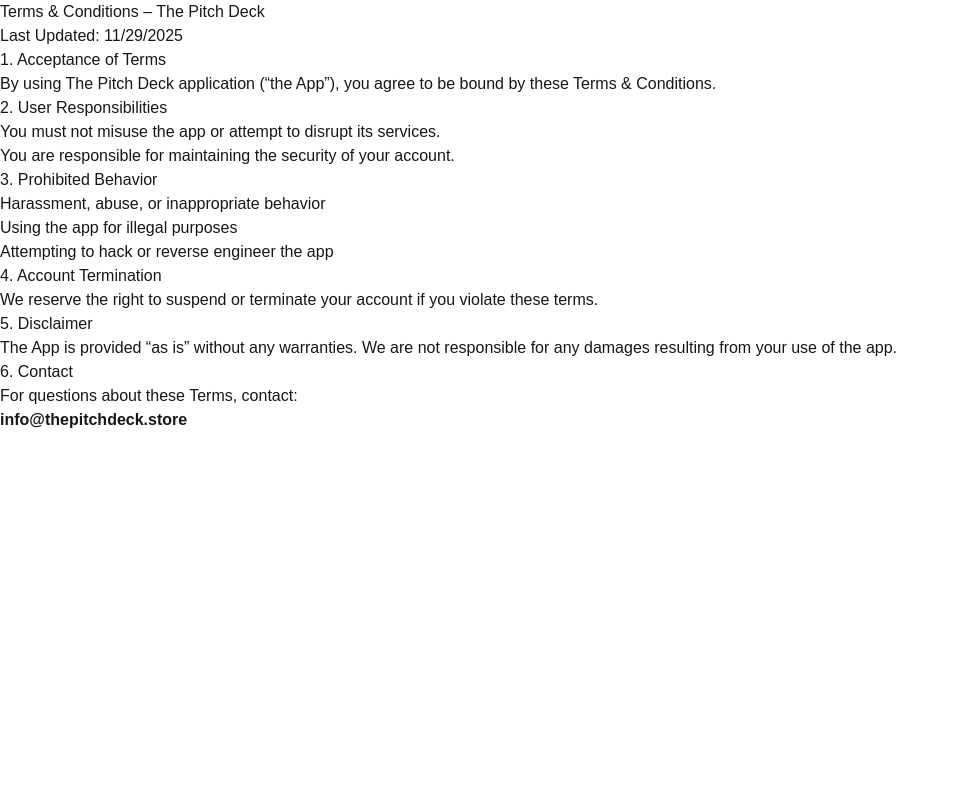
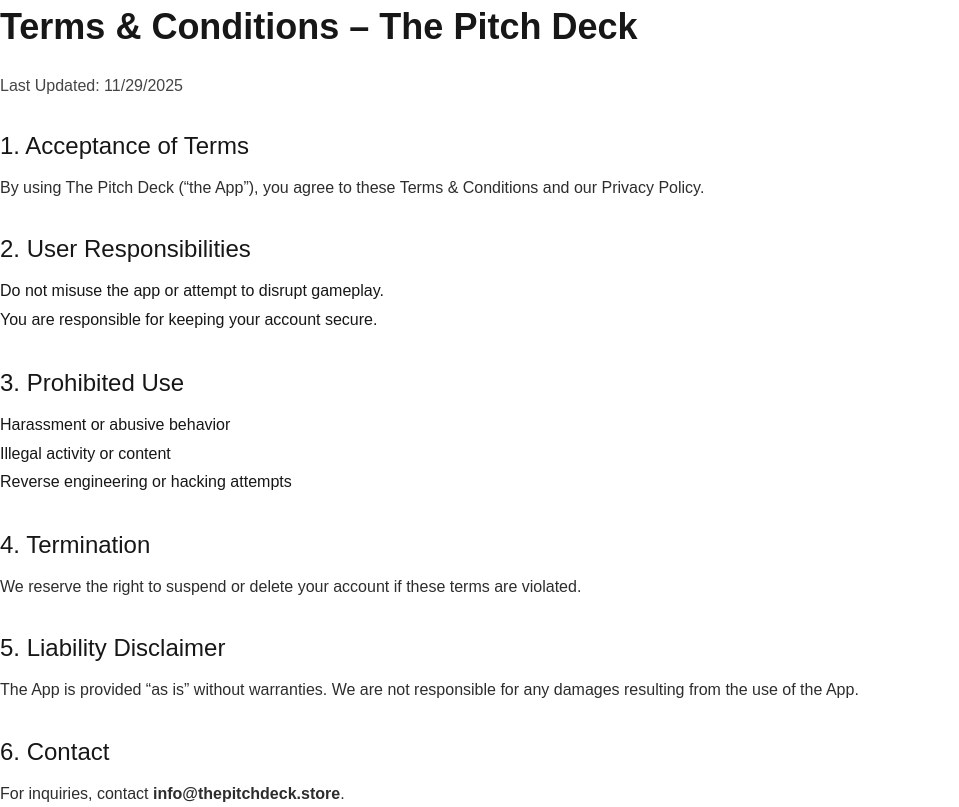
Before and after one commit to ktahagulpinar/thepitchdeck-reset, a Next.js app: page /terms in a window 1280 px wide. Shown: the whole page, without its empty margins (0-959 px from the left). Built offline with nearby package versions, Linux system fonts and the light colour scheme.

Commit message:
Refactor TermsPage layout and styling

```diff
--- a/app/terms/page.tsx
+++ b/app/terms/page.tsx
@@ -1,45 +1,58 @@
 export default function TermsPage() {
   return (
     <main>
-      <h1>Terms & Conditions – The Pitch Deck</h1>
-      <p>Last Updated: {new Date().toLocaleDateString()}</p>
-
-      <h2>1. Acceptance of Terms</h2>
-      <p>
-        By using The Pitch Deck application (“the App”), you agree to be bound by these Terms &
-        Conditions.
+      <h1 style={{ fontSize: "36px", marginBottom: "20px", fontWeight: 700 }}>
+        Terms & Conditions – The Pitch Deck
+      </h1>
+      <p style={{ opacity: 0.8, marginBottom: "30px" }}>
+        Last Updated: {new Date().toLocaleDateString()}
       </p>
 
-      <h2>2. User Responsibilities</h2>
-      <ul>
-        <li>You must not misuse the app or attempt to disrupt its services.</li>
-        <li>You are responsible for maintaining the security of your account.</li>
-      </ul>
+      <section style={{ marginBottom: "30px" }}>
+        <h2 style={{ fontSize: "24px", marginBottom: "10px" }}>1. Acceptance of Terms</h2>
+        <p style={{ lineHeight: 1.7, opacity: 0.9 }}>
+          By using The Pitch Deck (“the App”), you agree to these Terms & Conditions and our Privacy Policy.
+        </p>
+      </section>
 
-      <h2>3. Prohibited Behavior</h2>
-      <ul>
-        <li>Harassment, abuse, or inappropriate behavior</li>
-        <li>Using the app for illegal purposes</li>
-        <li>Attempting to hack or reverse engineer the app</li>
-      </ul>
+      <section style={{ marginBottom: "30px" }}>
+        <h2 style={{ fontSize: "24px", marginBottom: "10px" }}>2. User Responsibilities</h2>
+        <ul style={{ lineHeight: 1.8 }}>
+          <li>Do not misuse the app or attempt to disrupt gameplay.</li>
+          <li>You are responsible for keeping your account secure.</li>
+        </ul>
+      </section>
 
-      <h2>4. Account Termination</h2>
-      <p>
-        We reserve the right to suspend or terminate your account if you violate these terms.
-      </p>
+      <section style={{ marginBottom: "30px" }}>
+        <h2 style={{ fontSize: "24px", marginBottom: "10px" }}>3. Prohibited Use</h2>
+        <ul style={{ lineHeight: 1.8 }}>
+          <li>Harassment or abusive behavior</li>
+          <li>Illegal activity or content</li>
+          <li>Reverse engineering or hacking attempts</li>
+        </ul>
+      </section>
 
-      <h2>5. Disclaimer</h2>
-      <p>
-        The App is provided “as is” without any warranties. We are not responsible for any damages
-        resulting from your use of the app.
-      </p>
+      <section style={{ marginBottom: "30px" }}>
+        <h2 style={{ fontSize: "24px", marginBottom: "10px" }}>4. Termination</h2>
+        <p style={{ lineHeight: 1.7, opacity: 0.9 }}>
+          We reserve the right to suspend or delete your account if these terms are violated.
+        </p>
+      </section>
 
-      <h2>6. Contact</h2>
-      <p>
-        For questions about these Terms, contact:
-        <br />
-        <strong>info@thepitchdeck.store</strong>
-      </p>
+      <section style={{ marginBottom: "30px" }}>
+        <h2 style={{ fontSize: "24px", marginBottom: "10px" }}>5. Liability Disclaimer</h2>
+        <p style={{ lineHeight: 1.7, opacity: 0.9 }}>
+          The App is provided “as is” without warranties. We are not responsible for any damages resulting from
+          the use of the App.
+        </p>
+      </section>
+
+      <section>
+        <h2 style={{ fontSize: "24px", marginBottom: "10px" }}>6. Contact</h2>
+        <p style={{ lineHeight: 1.7, opacity: 0.9 }}>
+          For inquiries, contact <strong>info@thepitchdeck.store</strong>.
+        </p>
+      </section>
     </main>
   );
 }
```
